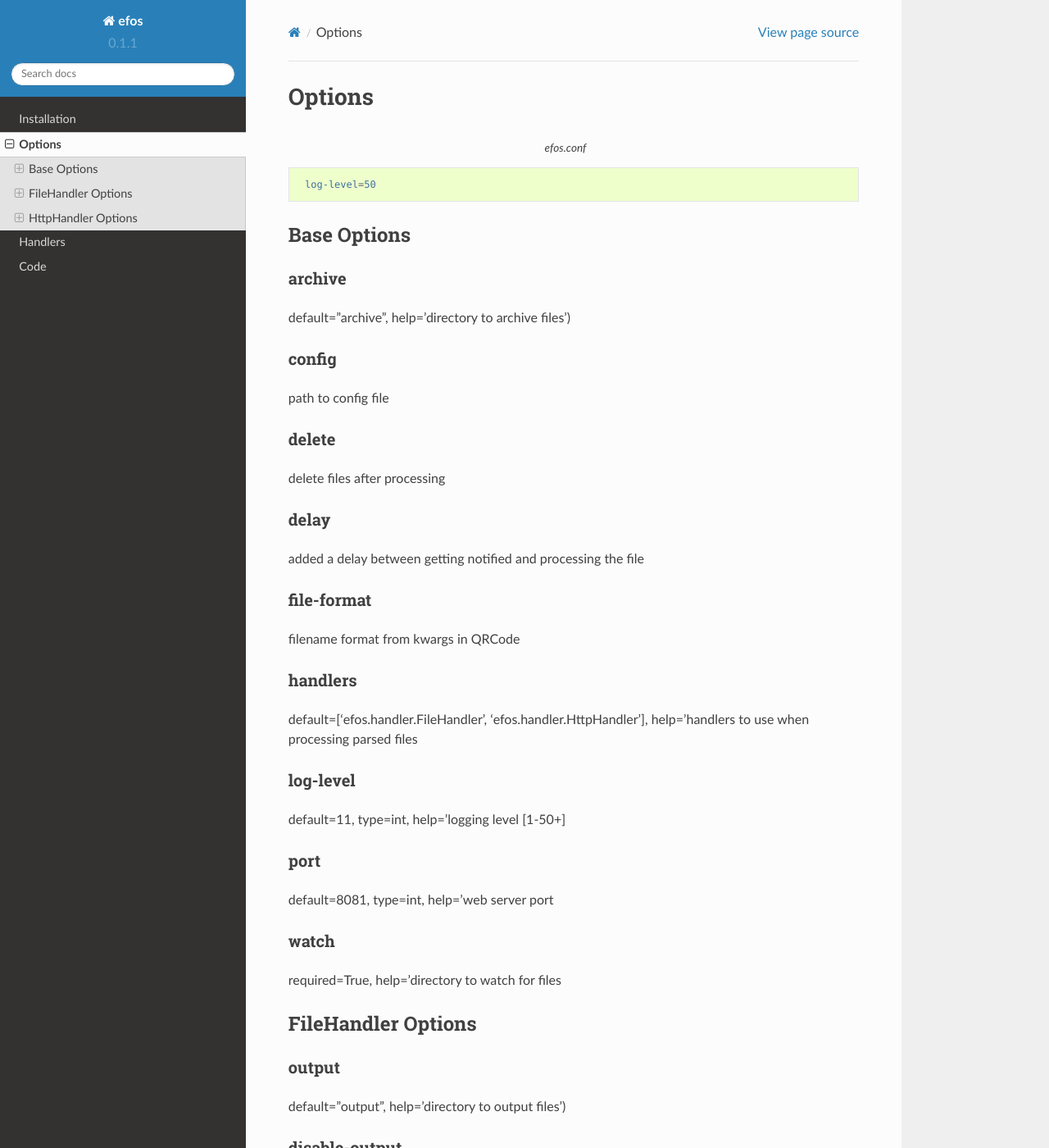
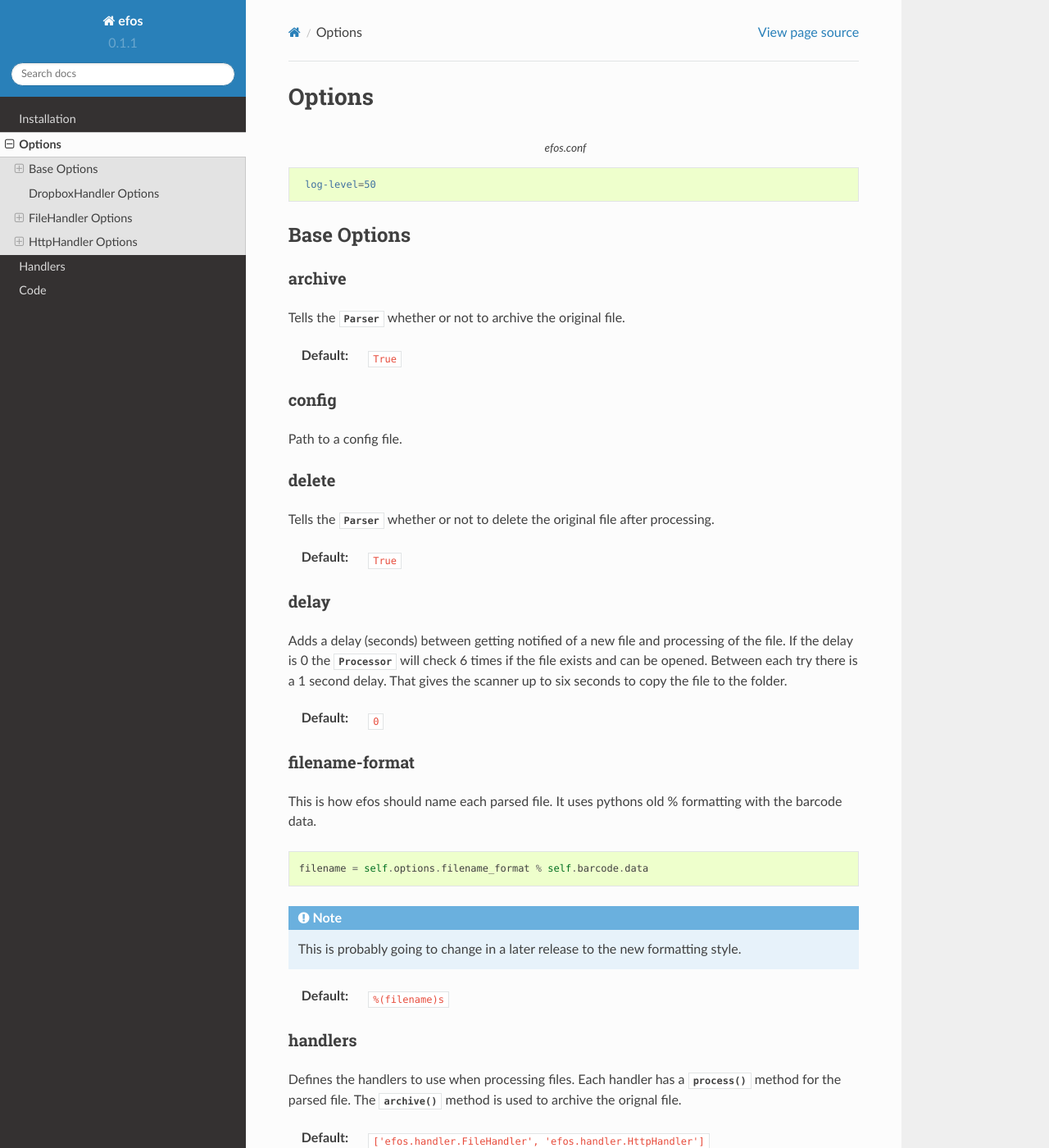
Before and after one commit to ticalcster/efos, a Sphinx documentation site: the page built from docs/options.rst, in a window 1280 px wide and 1400 px high. Shown: the whole window at 82% size. Built offline with Sphinx 7.4.7 and the Read the Docs theme 2.0.0, drawn with Linux system fonts in a browser that asks for light colours; some of the changed text lies outside the part shown.

```diff
--- a/docs/installation.rst
+++ b/docs/installation.rst
@@ -1,5 +1,4 @@
-############
 Installation
-############
+============
 
 Currently there is no python package to install.
--- a/docs/options.rst
+++ b/docs/options.rst
@@ -11,43 +11,79 @@
 
 archive
 ^^^^^^^
-default="archive", help='directory to archive files')
+Tells the :py:class:`~efos.parser.Parser` whether or not to archive the original file.
+
+:Default: ``True``
 
 config
 ^^^^^^
-path to config file
+Path to a config file.
 
 delete
 ^^^^^^
-delete files after processing
+Tells the :py:class:`~efos.parser.Parser` whether or not to delete the original file after processing.
+
+:Default: ``True``
 
 delay
 ^^^^^
-added a delay between getting notified and processing the file
+Adds a delay (seconds) between getting notified of a new file and processing of the file.
+If the delay is 0 the :py:class:`~efos.processor.Processor` will check 6 times if the file exists and can be opened.
+Between each try there is a 1 second delay.
+That gives the scanner up to six seconds to copy the file to the folder.
 
-file-format
-^^^^^^^^^^^
-filename format from kwargs in QRCode
+:Default: ``0``
+
+filename-format
+^^^^^^^^^^^^^^^
+This is how efos should name each parsed file. It uses pythons old % formatting with the barcode data.
+
+.. code-block:: python
+
+   filename = self.options.filename_format % self.barcode.data
+
+.. note::
+
+   This is probably going to change in a later release to the new formatting style.
+
+
+:Default: ``%(filename)s``
 
 
 .. _option-handlers-label:
 
 handlers
 ^^^^^^^^
-default=['efos.handler.FileHandler', 'efos.handler.HttpHandler'], help='handlers to use when processing parsed files
+Defines the handlers to use when processing files.
+Each handler has a :py:meth:`~efos.handler.EfosHandler.process` method for the parsed file.
+The :py:meth:`~efos.handler.EfosHandler.archive` method is used to archive the orignal file.
+
+:Default: ``['efos.handler.FileHandler', 'efos.handler.HttpHandler']``
 
 log-level
 ^^^^^^^^^
-default=11, type=int, help='logging level [1-50+]
+Pythons logging level.
+
+:Default: ``11``
 
 port
 ^^^^
-default=8081, type=int, help='web server port
+Webserver port.
 
+:Default: ``8081``
+
+.. _option-watch-label:
 
 watch
 ^^^^^
-required=True, help='directory to watch for files
+This tells efos which director to watch for changes.
+
+:Required: ``True``
+
+DropboxHandler Options
+----------------------
+
+.. include:: options_dropboxhandler.rst
 
 FileHandler Options
 -------------------
--- a/docs/options_filehandler.rst
+++ b/docs/options_filehandler.rst
@@ -1,7 +1,19 @@
-output
-^^^^^^
-default="output", help='directory to output files')
+output-path
+^^^^^^^^^^^
+Path to save processed files.
+If this path is a relative path (``./out/dir`` or ``out/dir``) it will be appended to the :ref:`watch<option-watch-label>` path.
+
+:Default: ``output``
+
+archive-path
+^^^^^^^^^^^^
+Path to save original files after processing.
+If this path is a relative path (``./archive/dir`` or ``archive/dir``) it will be appended to the :ref:`watch<option-watch-label>` path.
+
+:Default: ``archive``
 
 disable-output
 ^^^^^^^^^^^^^^
-help="Will disable the FileHandler.")
+Will disable the output of processed files, but will still archive originals.
+
+:Default: ``False``
--- a/docs/options_httphandler.rst
+++ b/docs/options_httphandler.rst
@@ -1,19 +1,36 @@
 url
 ^^^
-default=None, help='url to upload files')
+The url to send the file.
+If this option is left out no upload will be tried.
+
+:Default: ``None``
 
 http-timeout
 ^^^^^^^^^^^^
-default=10, help='time to wait for server to respond')
+Time to wait to find the server.
+
+:Default: ``10``
 
 form-data
 ^^^^^^^^^
-default=None, action="append", help='additional form data to send to server')
+Additional form data to send to server.
+In the config file you can specify multiple like so:
+
+.. code-block:: ini
+
+    form-data=id=something
+    form-data=auth_token=somethingelse
+
+:Default: ``None``
 
 disable-http
 ^^^^^^^^^^^^
-help="Will disable the FileHandler")
+Will disable this file handler.
+
+:Default: ``False``
 
 file-form-name
 ^^^^^^^^^^^^^^
-default="file", help="POST param name for the uploaded file")
+Uploads the file with a custom form param name.
+
+:Default: ``file``
```
Also changed, not shown: docs/options_dropbox.rst (added, +35 -0 lines), 4 other files.
